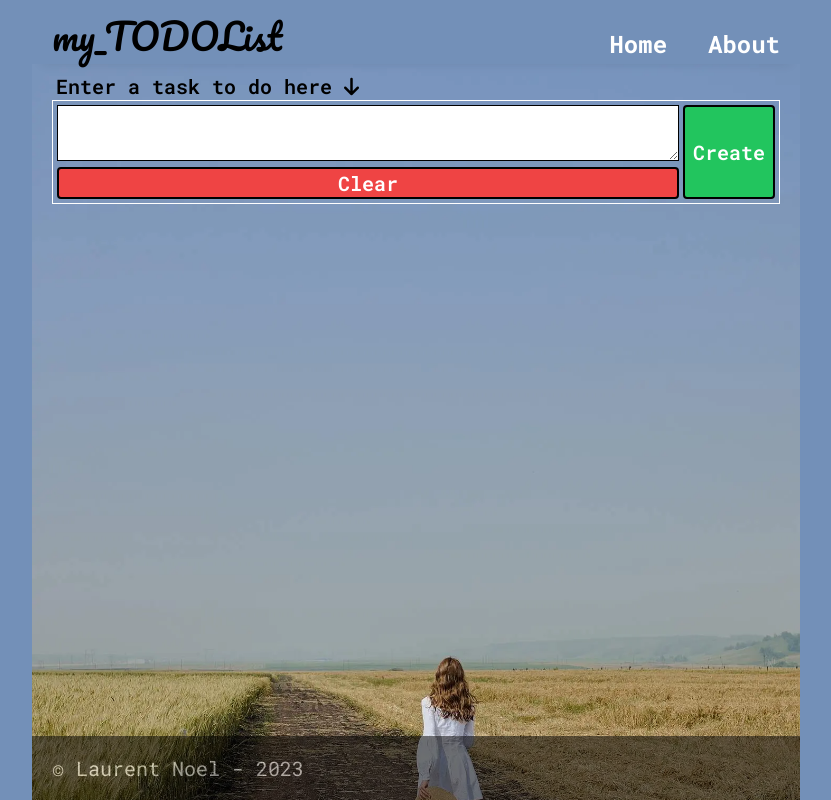
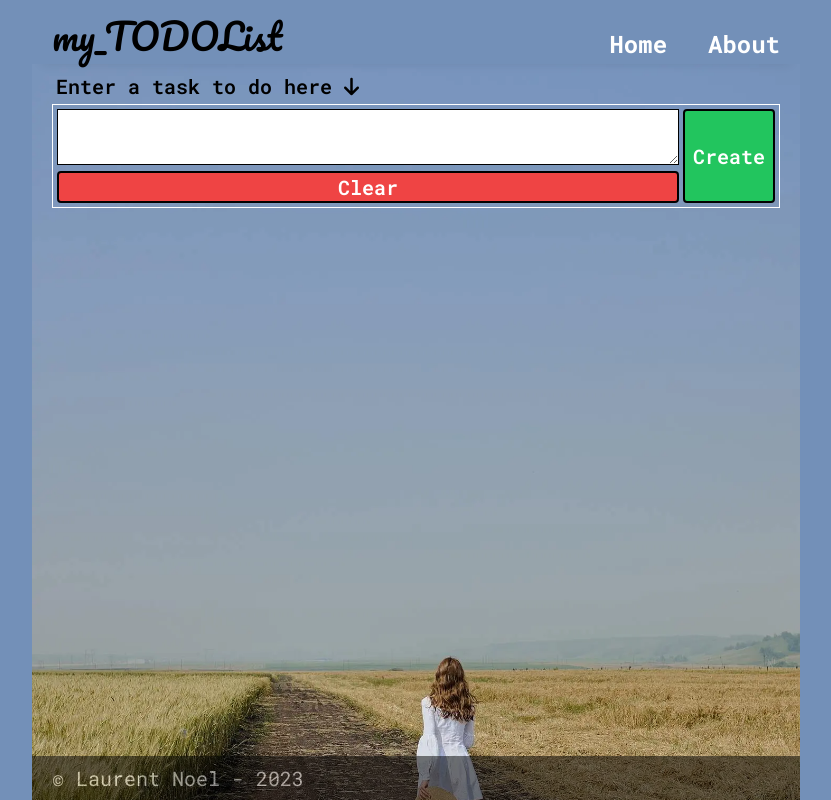
Before and after one commit to lnoel4289/todolist, a React (Vite) app: page / in a window 1280 px wide. Shown: the whole page, without its empty margins (224-1055 px from the left). Built offline with nearby package versions, Linux system fonts and the light colour scheme.

Commit message:
css slight adjustements

```diff
--- a/src/components/Footer/index.jsx
+++ b/src/components/Footer/index.jsx
@@ -1,7 +1,7 @@
 import React from "react";
 
 const Footer = () => {
-  return <footer className="flex items-center px-5 bg-black text-white opacity-50 h-16">© Laurent Noel - 2023</footer>;
+  return <footer className="flex items-center px-5 bg-black text-white opacity-50 h-11">© Laurent Noel - 2023</footer>;
 };
 
 export default Footer;
--- a/src/components/Header/index.jsx
+++ b/src/components/Header/index.jsx
@@ -2,7 +2,7 @@ import { NavLink } from "react-router-dom";
 
 const Header = () => {
   return (
-    <header className="flex justify-between items-center sticky top-0 left-0 right-0 px-5 bg-sky shadow-scan59">
+    <header className="flex justify-between items-center sticky top-0 left-0 right-0 px-5 bg-sky shadow-scan59 min-h-11">
       <h1 className="sm:relative top-4 sm:h-16 grow-[2] xs:grow-[5] sm:grow-[8] font-pacifico text-lg xs:text-2xl sm:text-4xl">my_TODOList</h1>
       <nav className="grow font-bold sm:text-2xl sm:relative top-3">
         <ul className="flex justify-between items-center text-white">
--- a/src/components/TextInput/index.jsx
+++ b/src/components/TextInput/index.jsx
@@ -21,7 +21,7 @@ const TextInput = () => {
         <label htmlFor="todoTextInput" className="p-1 font-semibold">
           Enter a task to do here <i className="fa-solid fa-arrow-down"></i>
         </label>
-        <div className="flex border border-white bg-transparent p-1">
+        <div className="flex border border-white bg-transparent p-1 mt-1">
           <div className="w-full">
             <textarea
               id="todoTextInput"
```
